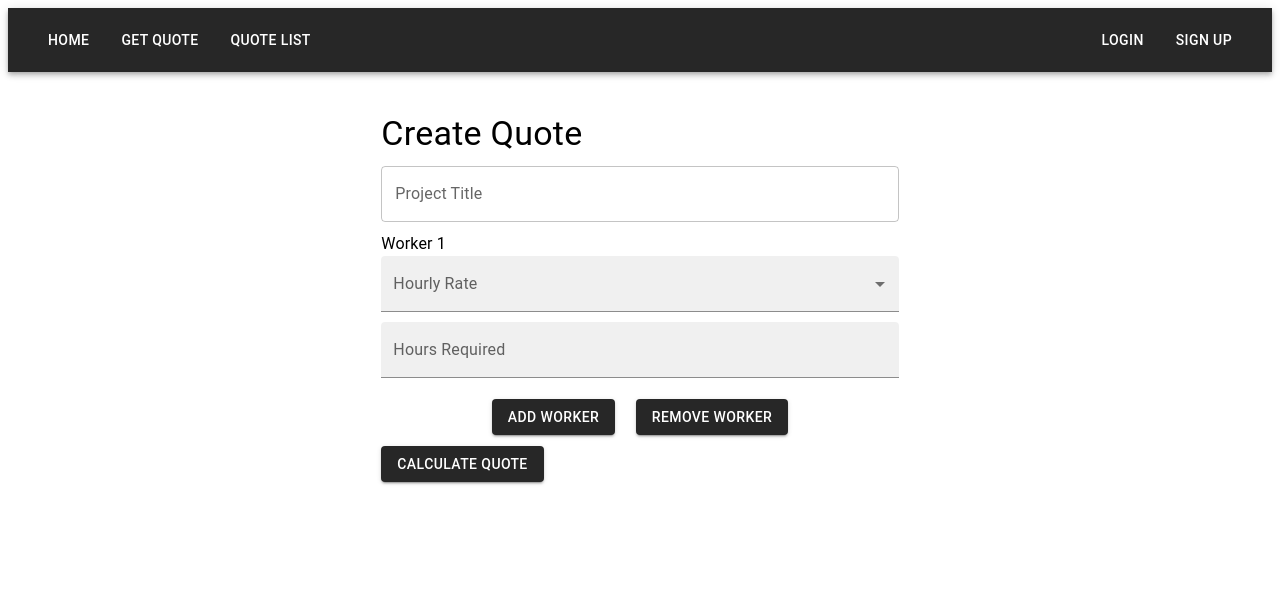
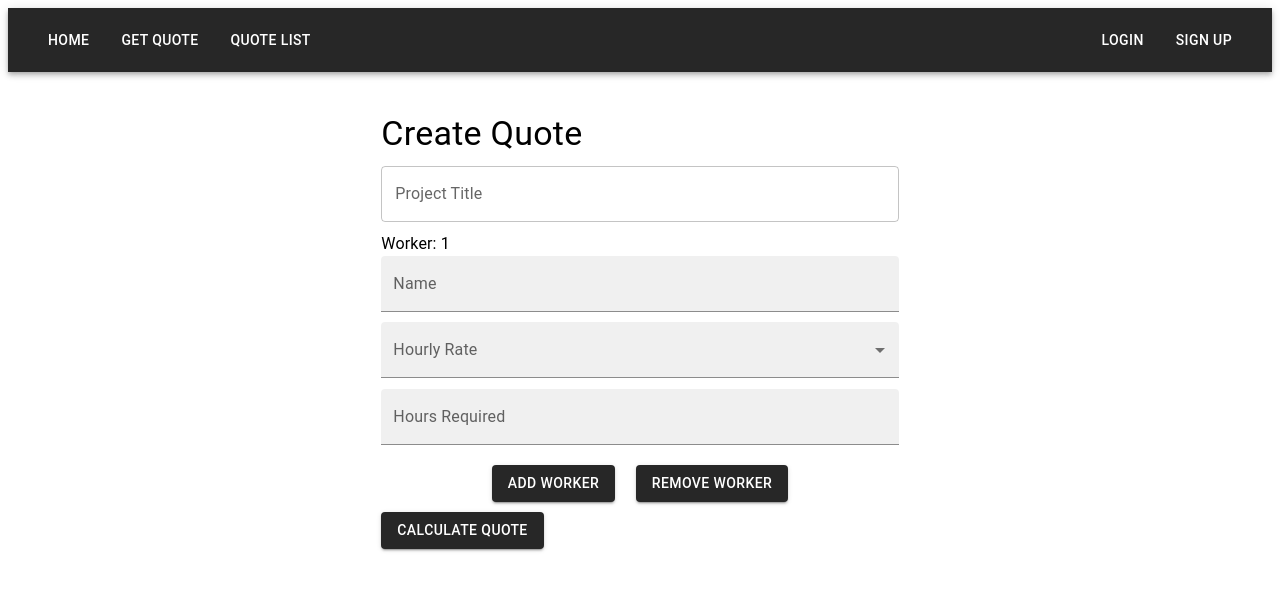
Before and after one commit to Max-McRuvie/Web-Enterprise-Coursework, a React (Create React App) app: page /quote in a window 1280 px wide. Shown: the top 590 px of the page. Built offline with nearby package versions, Linux system fonts and the light colour scheme.

Commit message:
Seperated workers Fields into component

```diff
--- a/src/components/QuoteForm.js
+++ b/src/components/QuoteForm.js
@@ -13,6 +13,7 @@ import { styled } from '@mui/material/styles';
 import { calculateQuote, saveQuote, updateQuote } from '../features/quote/quote-api';
 import { useParams } from 'react-router-dom';
 
+import WorkersFields from './WorkersFields';
 
 const { main, light, darkNavbar, contrastText } = theme.palette.primary;
 
@@ -87,35 +88,7 @@ const QuoteForm = ({ quote, edit }) => {
                         fullWidth
                         onChange={(e) => setProjectInfo({...projectInfo, title: e.target.value})}
                     />
-                    {projectInfo.workers.map((worker, index) => {
-                        return (
-                        <Box key={index}>
-                            <Text>Worker {index + 1}</Text>
-                            <TextField
-                            label="Hourly Rate"
-                            variant="filled"
-                            sx={{ marginBottom: "2%" }}
-                            type="number"
-                            fullWidth
-                            select
-                            value={worker.hourlyRate}
-                            onChange={(e) => handleWorkerChange(e, index, "hourlyRate")}
-                            >
-                            <MenuItem value="10">Junior</MenuItem>
-                            <MenuItem value="15">Standard</MenuItem>
-                            <MenuItem value="20">Senior</MenuItem>
-                            </TextField>
-                            <TextField
-                            label={`Hours Required`}
-                            variant="filled"
-                            sx={{ marginBottom: "2%" }}
-                            fullWidth
-                            value={worker.hoursRequired}
-                            onChange={(e) => handleWorkerChange(e, index, "hoursRequired")}
-                            />
-                        </Box>
-                        );
-                    })}
+                    <WorkersFields workers={projectInfo.workers} handleWorkerChange={handleWorkerChange} />
                     <Box sx={{ textAlign: "center" }}>
                         <StyledButton
                         sx={{ margin: "2%" }}
--- /dev/null
+++ b/src/components/WorkersFields.js
@@ -0,0 +1,52 @@
+import React from "react";
+import { Box, TextField, MenuItem } from "@mui/material";
+import Text from "@mui/material/Typography";
+
+const WorkersFields = ({workers, handleWorkerChange}) => {
+    return (
+        <>
+        {workers && workers.map((worker, index) => {
+            return (
+            <Box key={index}>
+                <Text>Worker: {index + 1}</Text>
+                <TextField
+                label="Name"
+                variant="filled"
+                sx={{ marginBottom: "2%" }}
+                type="text"
+                fullWidth
+                value={worker.name}
+                onChange={(e) => handleWorkerChange(e, index, "name")}
+                />
+
+                <TextField
+                label="Hourly Rate"
+                variant="filled"
+                sx={{ marginBottom: "2%" }}
+                type="number"
+                fullWidth
+                select
+                value={worker.hourlyRate}
+                onChange={(e) => handleWorkerChange(e, index, "hourlyRate")}
+                >
+                <MenuItem value="10">Junior</MenuItem>
+                <MenuItem value="15">Standard</MenuItem>
+                <MenuItem value="20">Senior</MenuItem>
+                </TextField>
+                <TextField
+                label={`Hours Required`}
+                variant="filled"
+                sx={{ marginBottom: "2%" }}
+                fullWidth
+                value={worker.hoursRequired}
+                onChange={(e) => handleWorkerChange(e, index, "hoursRequired")}
+                />
+            </Box>
+            );
+        })}
+        </>
+    )
+}
+
+
+export default WorkersFields;
```
